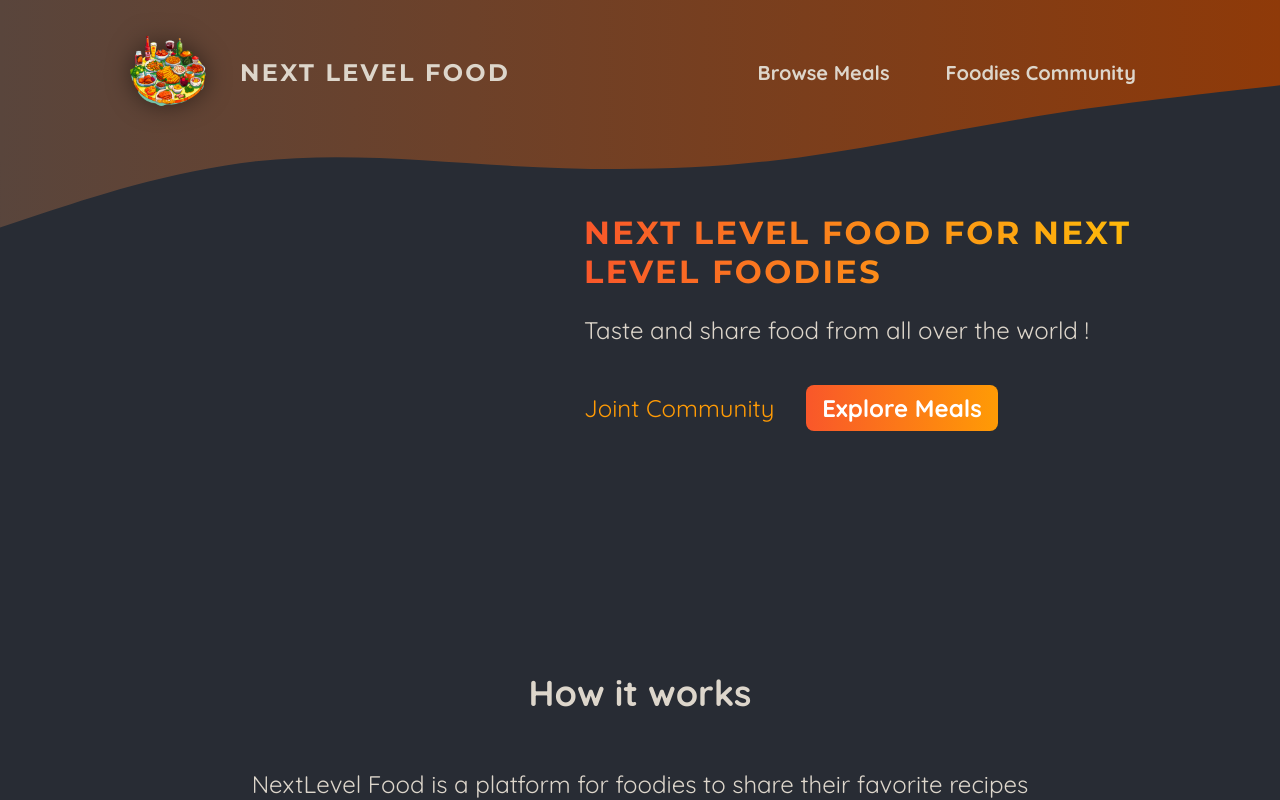
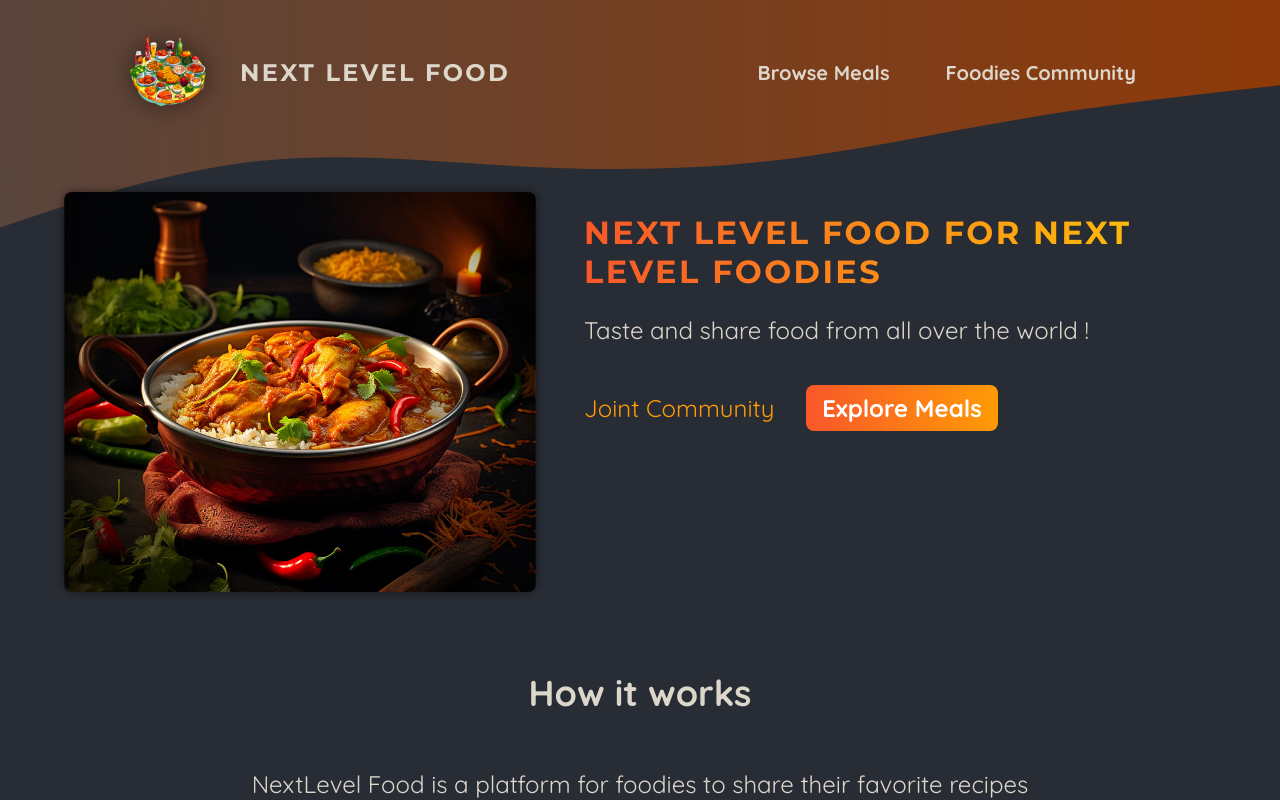
Before and after one commit to unlike1abhinav/Foodies, a Next.js app: page / in a window 1280 px wide. Shown: the top 800 px of the page. Built offline with nearby package versions, Linux system fonts and the light colour scheme.

Commit message:
picture-slideshow

```diff
--- a/app/page.js
+++ b/app/page.js
@@ -1,11 +1,14 @@
 import Link from "next/link";
 import classes from './page.module.css';
+import ImageSlideshow from "@/components/images/image-slideshow";
 
 export default function Home() {
   return (
     <>
       <header className={classes.header}>
-        <div className={classes.slideshow}></div>
+        <div className={classes.slideshow}>
+          <ImageSlideshow/>
+        </div>
         <div>
           <div className={classes.hero}>
             <h1>Next Level Food For Next Level Foodies</h1>
--- /dev/null
+++ b/components/images/image-slideshow.js
@@ -0,0 +1,49 @@
+'use client';
+import { useEffect, useState } from 'react';
+import Image from 'next/image';
+
+import burgerImg from '@/assets/burger.jpg';
+import curryImg from '@/assets/curry.jpg';
+import dumplingsImg from '@/assets/dumplings.jpg';
+import macncheeseImg from '@/assets/macncheese.jpg';
+import pizzaImg from '@/assets/pizza.jpg';
+import schnitzelImg from '@/assets/schnitzel.jpg';
+import tomatoSaladImg from '@/assets/tomato-salad.jpg';
+import classes from './image-slideshow.module.css';
+
+const images = [
+  { image: burgerImg, alt: 'A delicious, juicy burger' },
+  { image: curryImg, alt: 'A delicious, spicy curry' },
+  { image: dumplingsImg, alt: 'Steamed dumplings' },
+  { image: macncheeseImg, alt: 'Mac and cheese' },
+  { image: pizzaImg, alt: 'A delicious pizza' },
+  { image: schnitzelImg, alt: 'A delicious schnitzel' },
+  { image: tomatoSaladImg, alt: 'A delicious tomato salad' },
+];
+
+export default function ImageSlideshow() {
+  const [currentImageIndex, setCurrentImageIndex] = useState(0);
+
+  useEffect(() => {
+    const interval = setInterval(() => {
+      setCurrentImageIndex((prevIndex) =>
+        prevIndex < images.length - 1 ? prevIndex + 1 : 0
+      );
+    }, 5000);
+
+    return () => clearInterval(interval);
+  }, []);
+
+  return (
+    <div className={classes.slideshow}>
+      {images.map((image, index) => (
+        <Image
+          key={index}
+          src={image.image}
+          className={index === currentImageIndex ? classes.active : ''}
+          alt={image.alt}
+        />
+      ))}
+    </div>
+  );
+}
--- /dev/null
+++ b/components/images/image-slideshow.module.css
@@ -0,0 +1,26 @@
+.slideshow {
+    position: relative;
+    width: 100%;
+    height: 100%;
+    border-radius: 8px;
+    overflow: hidden;
+    box-shadow: 0 0 0.5rem rgba(0, 0, 0, 0.5);
+  }
+
+  .slideshow img {
+    width: 100%;
+    height: 100%;
+    object-fit: cover;
+    position: absolute;
+    top: 0;
+    left: 0;
+    opacity: 0;
+    transform: scale(1.1) translateX(-1rem) rotate(-5deg);
+    transition: all 0.5s ease-in-out;
+  }
+
+  .slideshow .active {
+    z-index: 1;
+    opacity: 1;
+    transform: scale(1) translateX(0) rotate(0);
+  }
```
